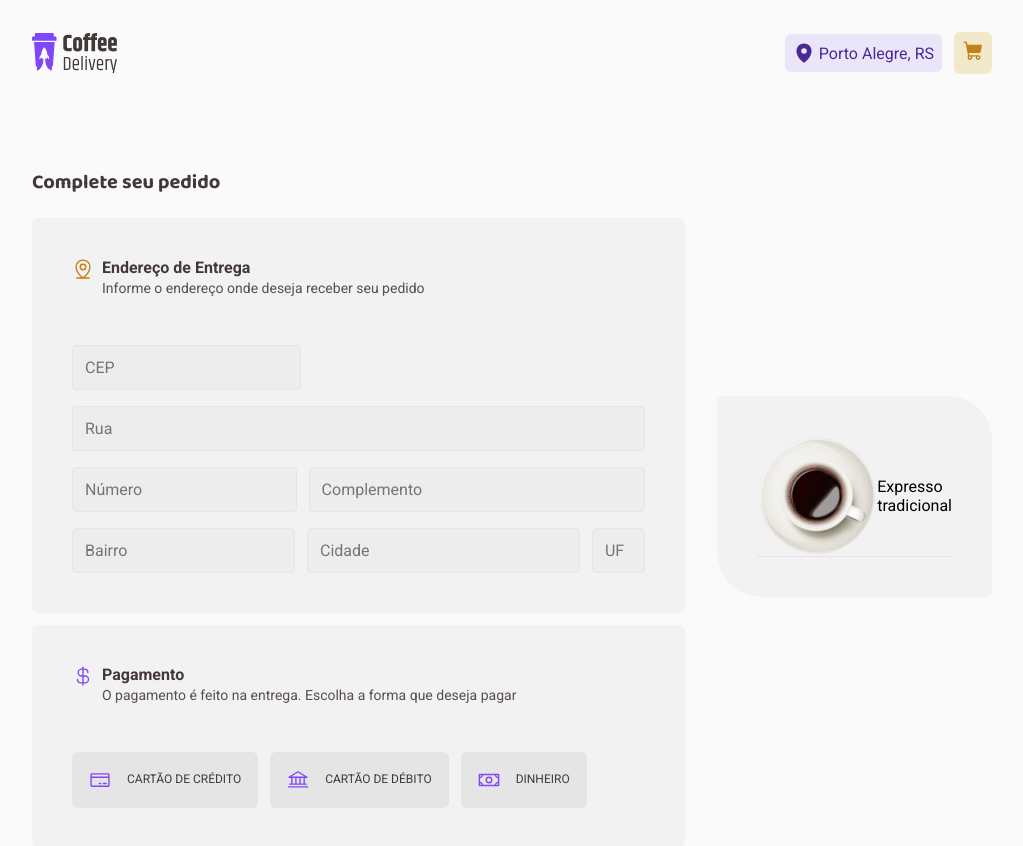
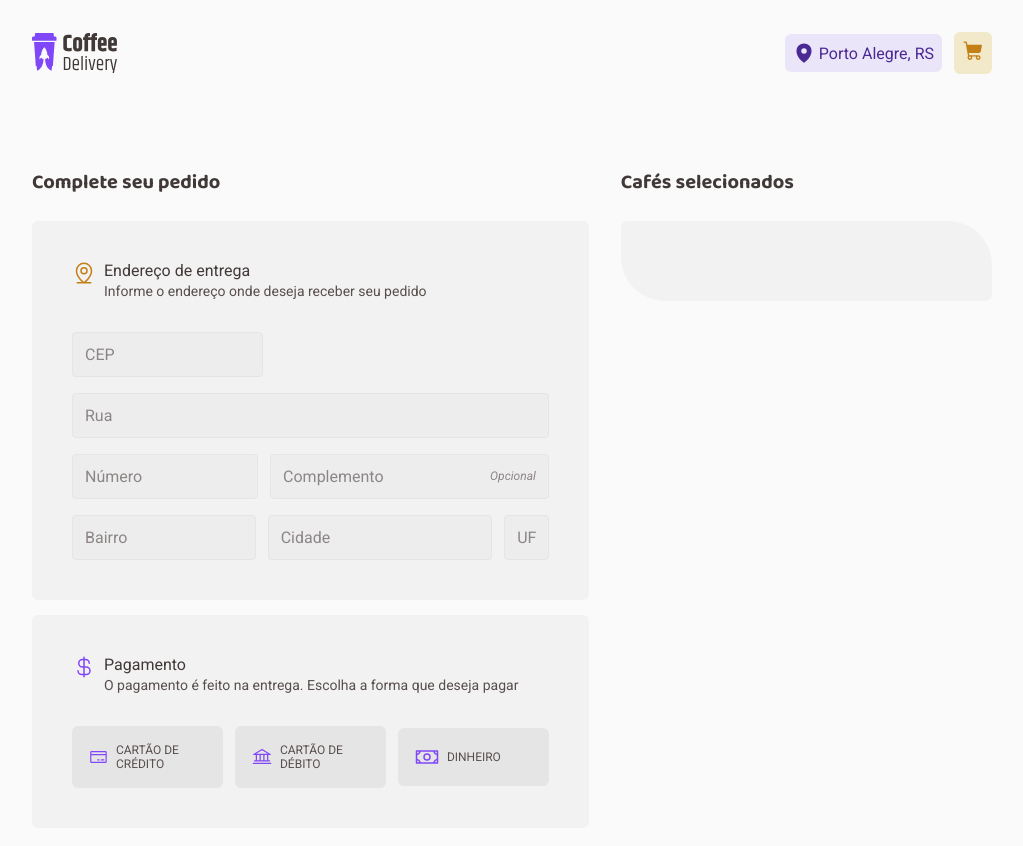
Before and after one commit to juliamchdo/coffee-delivery, a React (Vite) app: page /checkout in a window 1280 px wide. Shown: the top 846 px of the page, without its empty margins (128-1151 px from the left). Built offline with nearby package versions, Linux system fonts and the light colour scheme.

Commit message:
refactor checkout

```diff
--- a/package.json
+++ b/package.json
@@ -10,12 +10,15 @@
     "preview": "vite preview"
   },
   "dependencies": {
+    "@hookform/resolvers": "^3.10.0",
     "@phosphor-icons/react": "^2.1.7",
     "@types/node": "^22.10.7",
     "react": "^18.3.1",
     "react-dom": "^18.3.1",
+    "react-hook-form": "^7.54.2",
     "react-router-dom": "^7.1.1",
-    "styled-components": "^6.1.14"
+    "styled-components": "^6.1.14",
+    "zod": "^3.24.1"
   },
   "devDependencies": {
     "@eslint/js": "^9.17.0",
--- /dev/null
+++ b/src/components/RadioButton/index.tsx
@@ -0,0 +1,16 @@
+import { forwardRef } from "react";
+import { Container } from "./styles";
+
+interface RadioButtonProps extends React.InputHTMLAttributes<HTMLInputElement> {
+  isSelected?: boolean;
+}
+
+export const RadioButton = forwardRef<HTMLInputElement, RadioButtonProps>(
+  ({ isSelected, children, ...rest }, ref) => {
+    return (
+      <Container data-state={isSelected} {...rest}>
+        {children}
+      </Container>
+    );
+  }
+);
--- /dev/null
+++ b/src/components/RadioButton/styles.ts
@@ -0,0 +1,26 @@
+import styled from "styled-components";
+
+export const Container = styled.div`
+  background: ${(props) => props.theme["base-button"]};
+  border: 1px solid transparent;
+  border-radius: 6px;
+  padding: 1rem;
+  transition: background 0.5s;
+  cursor: pointer;
+  display: flex;
+  align-items: center;
+  gap: 0.5rem;
+  flex: 1;
+
+  &:hover {
+    background: ${(props) => props.theme["base-hover"]};
+  }
+  input {
+    appearance: none;
+  }
+
+  &[data-state="true"] {
+    background: ${(props) => props.theme["purple-light"]};
+    border: 1px solid ${(props) => props.theme["purple"]};
+  }
+`;
--- /dev/null
+++ b/src/components/TextInput/index.tsx
@@ -0,0 +1,37 @@
+import React, { useState, forwardRef } from "react";
+import { Container } from "./styles";
+
+interface TextInputProps extends React.InputHTMLAttributes<HTMLInputElement> {
+  optional?: boolean;
+  width?: string;
+}
+
+export const TextInput = forwardRef<HTMLInputElement, TextInputProps>(
+  ({ optional, width, ...rest }, ref) => {
+    const [isFocused, setIsFocused] = useState(false);
+
+    const onBlur = () => {
+      setIsFocused(false);
+    };
+
+    const onFocus = () => {
+      setIsFocused(true);
+    };
+
+    return (
+      <Container
+        data-state={isFocused ? "focused" : "blurred"}
+        style={{ width }}
+      >
+        <input
+          type="text"
+          ref={ref} // Passa o ref para o input interno
+          {...rest}
+          onBlur={onBlur}
+          onFocus={onFocus}
+        />
+        {optional && <span>Opcional</span>}
+      </Container>
+    );
+  }
+);
--- /dev/null
+++ b/src/components/TextInput/styles.ts
@@ -0,0 +1,33 @@
+import styled from "styled-components";
+
+export const Container = styled.div`
+  background: ${(props) => props.theme["base-input"]};
+  border: 1px solid ${(props) => props.theme["base-button"]};
+  border-radius: 4px;
+  padding: 0.75rem;
+  color: ${(props) => props.theme["base-label"]};
+  font-size: 0.75rem;
+  font-style: italic;
+  display: flex;
+  align-items: center;
+
+  input {
+    background: ${(props) => props.theme["base-input"]};
+    color: ${(props) => props.theme["base-text"]};
+    border: none;
+    width: 100%;
+
+    &:focus {
+      box-shadow: none;
+    }
+
+    &::placeholder {
+      color: ${(props) => props.theme["base-label"]};
+    }
+  }
+
+  &[data-state="focused"] {
+    outline: 0;
+    box-shadow: 0 0 0 2px ${(props) => props.theme["yellow-dark"]};
+  }
+`;
--- a/src/context/CartContext.tsx
+++ b/src/context/CartContext.tsx
@@ -11,7 +11,7 @@ interface CartContextProps {
 
 export const CartContext = createContext({} as CartContextData);
 
-export function CartContextProvider({ children }: CartContextProps) {
+export const CartContextProvider = ({ children }: CartContextProps) => {
   const [quantity, setQuantity] = useState(0);
   const updateQuantity = (quantity: number) => {
     setQuantity(quantity);
@@ -21,4 +21,4 @@ export function CartContextProvider({ children }: CartContextProps) {
       {children}
     </CartContext.Provider>
   );
-}
+};
--- a/src/pages/Checkout/index.tsx
+++ b/src/pages/Checkout/index.tsx
@@ -1,17 +1,18 @@
 import {
-  FormCard,
-  CheckoutContainer,
-  Title,
-  FormTitle,
-  OrderForm,
-  Input,
+  Container,
   FormGroup,
-  PaymentCard,
-  OrderSummary,
-  OrderItems,
+  AddressContainer,
+  AddressHeader,
+  AddressForm,
+  PaymentContainer,
+  PaymentHeader,
+  PaymentOptions,
+  CartContainer,
+  CartItem,
+  CartInfo,
+  Address,
+  Cart,
 } from "./styles";
-
-import coffee from "../../assets/images/american-expresso.png";
 
 import {
   Bank,
@@ -20,74 +21,171 @@ import {
   MapPinLine,
   Money,
 } from "@phosphor-icons/react";
+import { useEffect, useState } from "react";
+import { QuantityInput } from "../../components/QuantityInput";
+import { Coffee } from "../../services/coffee";
+import { TextInput } from "../../components/TextInput";
+import { RadioButton } from "../../components/RadioButton";
+import { useForm } from "react-hook-form";
+import { zodResolver } from "@hookform/resolvers/zod";
+import * as z from "zod";
 
-export function Checkout() {
+type CoffeeWithQuantity = Coffee & { quantity: number };
+
+const CheckoutFormValidationSchema = z.object({
+  cep: z.string().min(2).max(50),
+  street: z.string().min(5).max(100),
+  number: z.string().min(1),
+  complement: z.string(),
+  neighborhood: z.string().min(3).max(50),
+  city: z.string().min(3).max(50),
+  state: z.string().min(2).max(2),
+});
+
+export const Checkout = () => {
+  const { register, handleSubmit, watch } = useForm({
+    resolver: zodResolver(CheckoutFormValidationSchema),
+  });
+
+  const [selectedCoffeeList, setSelectedCoffeeList] = useState<
+    CoffeeWithQuantity[]
+  >([]);
+
+  const [selectedPaymentOption, setSelectedPaymentOption] = useState("");
+
+  useEffect(() => {
+    const coffeeList = localStorage.getItem(
+      "@coffee-delivery:selected-coffee-list"
+    );
+    if (coffeeList) {
+      setSelectedCoffeeList(JSON.parse(coffeeList));
+    }
+  }, []);
+
+  const getTotalItemPrice = (coffee: CoffeeWithQuantity) => {
+    return (coffee.quantity * coffee.price).toFixed(2).replace(".", ",");
+  };
+
   return (
-    <CheckoutContainer>
-      <OrderForm>
-        <Title>Complete seu pedido</Title>
-        <FormCard>
-          <FormTitle>
-            <MapPinLine size={22} color="#C47F17" />
+    <Container>
+      <AddressContainer>
+        <h2>Complete seu pedido</h2>
+
+        <Address>
+          <AddressHeader>
+            <MapPinLine size={24} />
 
             <div>
-              <h3>Endereço de Entrega</h3>
+              <span>Endereço de entrega</span>
               <p>Informe o endereço onde deseja receber seu pedido</p>
             </div>
-          </FormTitle>
+          </AddressHeader>
 
-          <Input placeholder="CEP" type="text" width={40} />
-          <Input placeholder="Rua" type="text" width={100} />
+          <AddressForm>
+            <TextInput
+              type="number"
+              placeholder="CEP"
+              width="40%"
+              {...register("cep")}
+            />
+            <TextInput placeholder="Rua" width="100%" {...register("street")} />
 
             <FormGroup>
-            <Input placeholder="Número" type="text" width={40} />
-            <Input placeholder="Complemento" type="text" width={60} />
+              <TextInput
+                type="number"
+                placeholder="Número"
+                width="40%"
+                {...register("number")}
+              />
+              <TextInput
+                placeholder="Complemento"
+                optional
+                width="60%"
+                {...register("complement")}
+              />
             </FormGroup>
 
             <FormGroup>
-            <Input placeholder="Bairro" type="text" width={44} />
-            <Input placeholder="Cidade" type="text" width={54} />
-            <Input placeholder="UF" type="text" width={10} />
+              <TextInput
+                placeholder="Bairro"
+                width="44%"
+                {...register("neighborhood")}
+              />
+              <TextInput
+                placeholder="Cidade"
+                width="54%"
+                {...register("city")}
+              />
+              <TextInput placeholder="UF" width="10%" {...register("state")} />
             </FormGroup>
-        </FormCard>
+          </AddressForm>
+        </Address>
 
-        <FormCard>
-          <FormTitle>
-            <CurrencyDollar size={22} color="#8047F8" />
-
+        <PaymentContainer>
+          <PaymentHeader>
+            <CurrencyDollar size={24} />
             <div>
-              <h3>Pagamento</h3>
+              <span>Pagamento</span>
               <p>
                 O pagamento é feito na entrega. Escolha a forma que deseja pagar
               </p>
             </div>
-          </FormTitle>
-          <FormGroup>
-            <PaymentCard>
-              <CreditCard size={22} color="#8047F8" />
-              <p>CARTÃO DE CRÉDITO</p>
-            </PaymentCard>
+          </PaymentHeader>
+          <PaymentOptions>
+            <RadioButton
+              isSelected={selectedPaymentOption === "credit"}
+              onClick={() => setSelectedPaymentOption("credit")}
+            >
+              <CreditCard size={24} />
+              <span>Cartão de Crédito</span>
+            </RadioButton>
+            <RadioButton
+              isSelected={selectedPaymentOption === "debit"}
+              onClick={() => setSelectedPaymentOption("debit")}
+            >
+              <Bank size={24} />
+              <span>Cartão de Débito</span>
+            </RadioButton>
+            <RadioButton
+              isSelected={selectedPaymentOption === "cash"}
+              onClick={() => setSelectedPaymentOption("cash")}
+            >
+              <Money size={24} />
+              <span>Dinheiro</span>
+            </RadioButton>
+          </PaymentOptions>
+        </PaymentContainer>
+      </AddressContainer>
 
-            <PaymentCard>
-              <Bank size={22} color="#8047F8" />
-              <p>CARTÃO DE DÉBITO</p>
-            </PaymentCard>
-            <PaymentCard>
-              <Money size={22} color="#8047F8" />
-              <p>DINHEIRO</p>
-            </PaymentCard>
-          </FormGroup>
-        </FormCard>
-      </OrderForm>
+      <CartContainer>
+        <h2>Cafés selecionados</h2>
 
-      <OrderSummary>
-        <OrderItems>
-          <img src={coffee} alt="" />
+        <Cart>
+          {selectedCoffeeList &&
+            selectedCoffeeList.map((coffee) => {
+              return (
+                <CartItem key={coffee.id}>
+                  <CartInfo>
+                    <img
+                      src={`src/assets/images/${coffee.image}.png`}
+                      alt={coffee.name}
+                    />
+
                     <div>
-            <p>Expresso tradicional</p>
+                      <span>{coffee.name}</span>
+                      <QuantityInput
+                        quantity={coffee.quantity}
+                        increment={() => {}}
+                        decrement={() => {}}
+                      />
                     </div>
-        </OrderItems>
-      </OrderSummary>
-    </CheckoutContainer>
+                  </CartInfo>
+                  <span>{getTotalItemPrice(coffee)}</span>
+                </CartItem>
               );
-}
+            })}
+        </Cart>
+      </CartContainer>
+    </Container>
+  );
+};
--- a/src/pages/Checkout/styles.ts
+++ b/src/pages/Checkout/styles.ts
@@ -1,40 +1,94 @@
 import styled from "styled-components";
-import { defaultTheme } from "../../styles/themes/default";
 
-export const CheckoutContainer = styled.main`
+export const Container = styled.main`
   display: flex;
-  align-items: center;
-  justify-content: center;
+  align-items: flex-start;
+  justify-content: flex-start;
   gap: 2rem;
   margin-top: 4.5rem;
 `;
 
-export const OrderForm = styled.div`
+export const CheckoutContainer = styled.div`
   display: flex;
   flex-direction: column;
   align-items: flex-start;
-  justify-content: center;
-  gap: 0.75rem;
+  justify-content: flex-start;
+  gap: 0.938rem;
 
+  h2 {
+    font-family: "Baloo 2", sans-serif;
+    font-size: 1.25rem;
+    font-weight: bold;
+    color: ${(props) => props.theme["base-subtitle"]};
+    margin: 1.25rem 0 0.5rem 0;
+  }
+`;
+
+export const AddressContainer = styled(CheckoutContainer)`
+  width: 60%;
+`;
+
+export const CartContainer = styled(CheckoutContainer)`
+  width: 40%;
+`;
+
+export const Card = styled.div`
+  display: flex;
+  flex-direction: column;
+  align-items: flex-start;
+  background: ${(props) => props.theme["base-card"]};
+  border-radius: 6px;
+  padding: 2.5rem;
   width: 100%;
 `;
 
-export const OrderSummary = styled.div`
+export const Address = styled(Card)``;
+
+export const AddressHeader = styled.div`
   display: flex;
-  align-items: center;
-  justify-content: flex-start;
+  align-items: flex-start;
+  justify-content: center;
+  gap: 0.5rem;
 
-  background: ${(props) => props.theme["base-card"]};
-  border-radius: 0.375rem 2.75rem;
-  padding: 2.5rem;
+  svg {
+    color: ${(props) => props.theme["yellow-dark"]};
+  }
+
+  div {
+    display: flex;
+    flex-direction: column;
+    align-items: flex-start;
+    justify-content: flex-start;
+
+    span {
+      color: ${(props) => props.theme["base-subtitle"]};
+      font-size: 1rem;
+      line-height: 1.3;
+    }
+
+    p {
+      color: ${(props) => props.theme["base-text"]};
+      font-size: 0.875rem;
+      line-height: 1.3;
+    }
+  }
 `;
 
-export const Title = styled.h2`
-  font-family: "Baloo 2", sans-serif;
-  font-size: 1.25rem;
-  font-weight: bold;
-  color: ${(props) => props.theme["base-subtitle"]};
-  margin: 1.25rem 0 0.5rem 0;
+export const AddressForm = styled.form`
+  display: flex;
+  align-items: flex-start;
+  flex-direction: column;
+  gap: 1rem;
+  margin-top: 2rem;
+  width: 100%;
+`;
+
+export const FormGroup = styled.div`
+  display: flex;
+  align-items: flex-start;
+  justify-content: flex-start;
+  gap: 0.75rem;
+  width: 100%;
 `;
 
 export const FormCard = styled.div`
@@ -51,64 +105,106 @@ export const FormCard = styled.div`
   width: 100%;
 `;
 
-export const FormTitle = styled.div`
+export const PaymentContainer = styled(Card)``;
+
+export const PaymentHeader = styled(AddressHeader)`
+  svg {
+    color: ${(props) => props.theme["purple"]};
+  }
+`;
+
+export const PaymentOptions = styled.div`
   display: flex;
-  gap: 0.5rem;
-  margin-bottom: 2rem;
+  align-items: center;
+  justify-content: center;
+  gap: 0.75rem;
+  margin-top: 2rem;
+  width: 100%;
 
-  h3 {
+  svg {
+    color: ${(props) => props.theme["purple"]};
+  }
+
+  span {
+    color: ${(props) => props.theme["base-text"]};
+    text-transform: uppercase;
+    font-size: 0.75rem;
+  }
+`;
+
+export const Cart = styled(Card)`
+  border-radius: 6px 44px;
+`;
+
+export const CartItem = styled.div`
+  display: flex;
+  align-items: flex-start;
+  justify-content: space-between;
+  padding-bottom: 1.5rem;
+
+  border-bottom: 1px solid ${(props) => props.theme["base-button"]};
+  width: 100%;
+  gap: 3.125rem;
+
+  &:not(:first-child) {
+    padding: 1.5rem 0;
+  }
+
+  > span {
+    color: ${(props) => props.theme["base-text"]};
+    font-size: 1rem;
+    font-weight: bold;
+  }
+`;
+
+export const CartInfo = styled.div`
+  display: flex;
+  align-items: center;
+  justify-content: center;
+  gap: 1.25rem;
+
+  span {
     color: ${(props) => props.theme["base-subtitle"]};
     font-size: 1rem;
     line-height: 1.3;
   }
 
-  p {
-    color: ${(props) => props.theme["base-text"]};
-    font-size: 0.875rem;
-    line-height: 1.3;
+  > div {
+    display: flex;
+    flex-direction: column;
+    align-items: flex-start;
+    gap: 0.5rem;
+    width: 100%;
+  }
+
+  img {
+    width: 64px;
+    height: 64px;
   }
 `;
 
-export const FormGroup = styled.div`
+export const RemoveButton = styled.button``;
+
+export const ButtonsGroup = styled.div`
   display: flex;
-  align-items: flex-start;
-  justify-content: flex-start;
-  gap: 0.75rem;
-  width: 100%;
+  align-items: center;
+  gap: 0.5rem;
 `;
 
-export const Input = styled.input`
-  background: ${(props) => props.theme["base-input"]};
-  border: 1px solid ${(props) => props.theme["base-button"]};
-  border-radius: 4px;
-  padding: 0.75rem;
-  width: ${(props) => props.width}%;
-`;
-
-export const PaymentCard = styled.div`
-  background: ${(props) =>
-    props.theme[props.color] || props.theme["base-button"]};
-
-  border: 1px solid ${(props) => props.theme[props.border] || "transparent"};
-  border-radius: 6px;
-  padding: 1rem;
-
+export const Button = styled.button`
   display: flex;
   align-items: center;
-  gap: 1rem;
+  padding: 0.5rem;
+  border-radius: 6px;
+  gap: 0.5rem;
 
-  p {
+  background: ${(props) => props.theme["base-button"]};
+  color: ${(props) => props.theme["base-text"]};
+  border: 0;
+  transition: all 0.2s;
+
+  &:hover {
+    background: ${(props) => props.theme["base-hover"]};
     color: ${(props) => props.theme["base-subtitle"]};
-    font-size: 0.75rem;
-    line-height: 1.6;
-    cursor: pointer;
   }
 `;
-
-export const OrderItems = styled.div`
-  display: flex;
-  align-items: center;
-  justify-content: flex-start;
-
-  border-bottom: 1px solid ${(props) => props.theme["base-button"]};
-`;
--- a/src/styles/global.ts
+++ b/src/styles/global.ts
@@ -20,6 +20,6 @@ export const GlobalStyle = createGlobalStyle`
 
   &:focus{
     outline: 0;
-    box-shadow: 0 0 0 2px ${(props) => props.theme["yellow-dark"]};;
+    box-shadow: 0 0 0 2px ${(props) => props.theme["yellow-dark"]};
   }
 `;
```
Also changed, not shown: 1 other file (tests, documents, lock files or other folders). Lines whose indentation alone changed are shown as unchanged.
